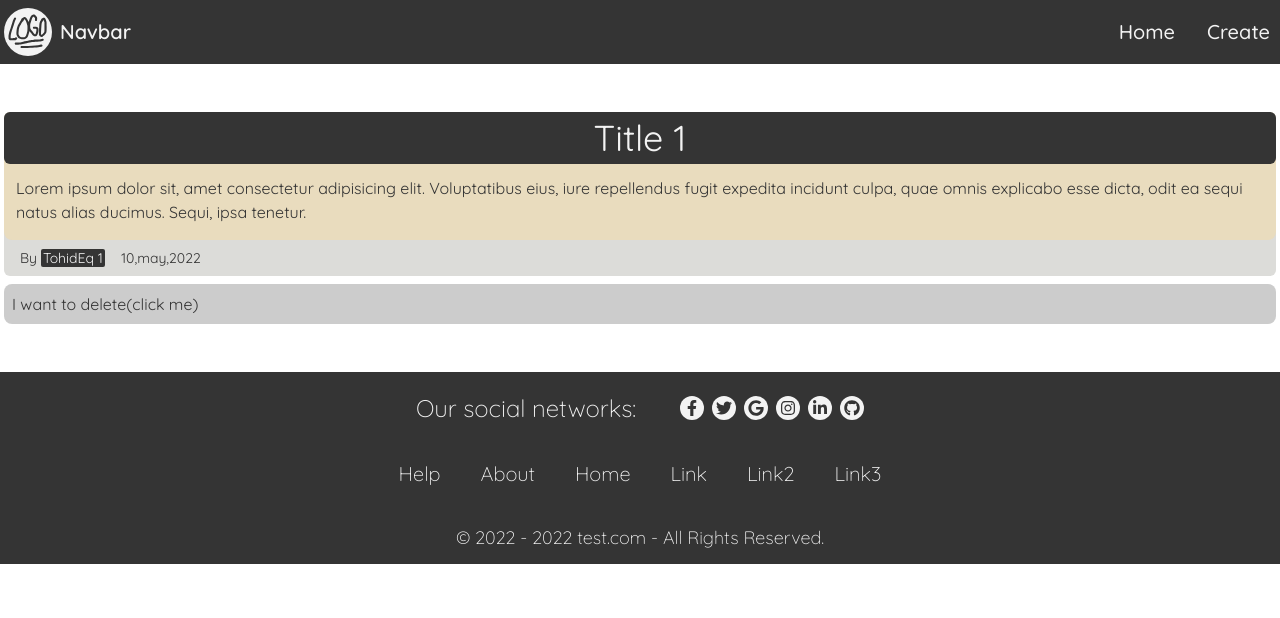
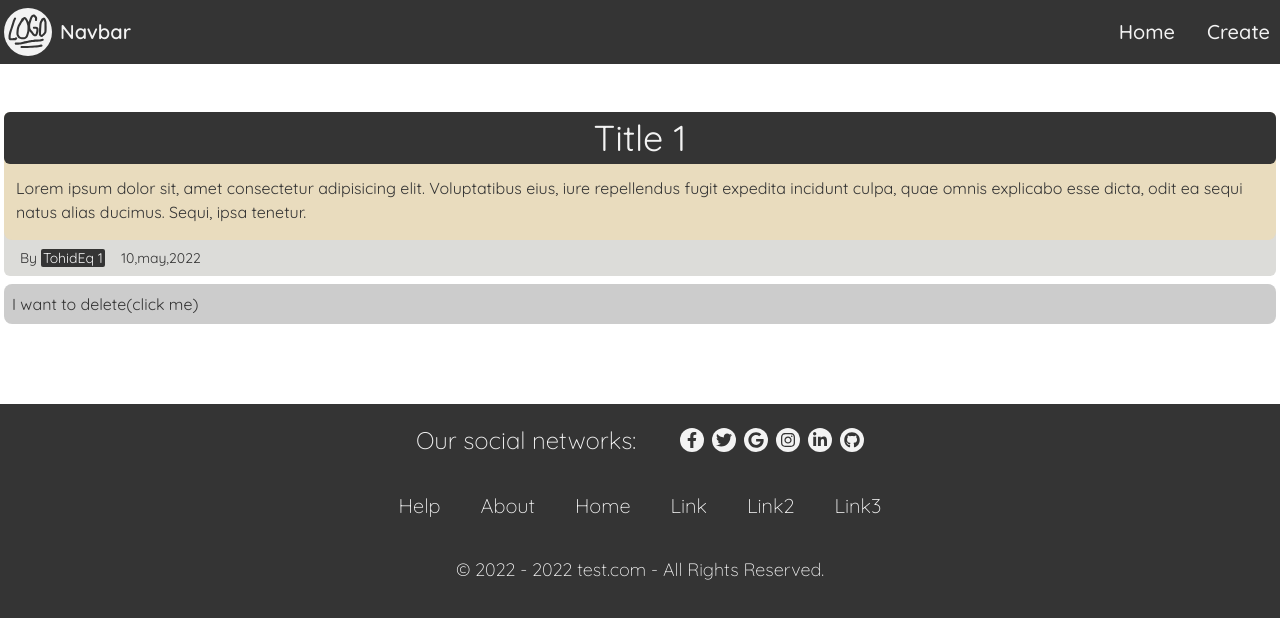
Before and after one commit to TohidEq/simple-blog, a React (Create React App) app: page /blogs/0 in a window 1280 px wide. Shown: the top 618 px of the page. Built offline with nearby package versions, Linux system fonts and the light colour scheme.

Commit message:
Sticky footer to bottom

```diff
--- a/src/css/base/_page.css
+++ b/src/css/base/_page.css
@@ -1,4 +1,17 @@
-@import url('https://fonts.googleapis.com/css2?family=Quicksand:wght@300;400;500;600;700&display=swap');
-*{
-    font-family: 'Quicksand', sans-serif;
+@import url("https://fonts.googleapis.com/css2?family=Quicksand:wght@300;400;500;600;700&display=swap");
+* {
+  font-family: "Quicksand", sans-serif;
 }
+
+/* sticky footer(to bottom) */
+body {
+  @apply h-screen;
+}
+#root {
+  @apply h-screen;
+}
+.App {
+  height: 100%;
+  display: grid;
+  grid-template-rows: auto 1fr auto;
+}
--- a/src/css/index.css
+++ b/src/css/index.css
@@ -1,4 +1,4 @@
-@import url('https://fonts.googleapis.com/css2?family=Quicksand:wght@300;400;500;600;700&display=swap');
+@import url("https://fonts.googleapis.com/css2?family=Quicksand:wght@300;400;500;600;700&display=swap");
 
 /*
 ! tailwindcss v3.1.8 | MIT License | https://tailwindcss.com
@@ -544,6 +544,10 @@ video {
   padding-top: 7rem;
 }
 
+.filter{
+  filter: var(--tw-blur) var(--tw-brightness) var(--tw-contrast) var(--tw-grayscale) var(--tw-hue-rotate) var(--tw-invert) var(--tw-saturate) var(--tw-sepia) var(--tw-drop-shadow);
+}
+
 .group:hover .group-hover\:translate-x-0{
   --tw-translate-x: 0px;
   transform: translate(var(--tw-translate-x), var(--tw-translate-y)) rotate(var(--tw-rotate)) skewX(var(--tw-skew-x)) skewY(var(--tw-skew-y)) scaleX(var(--tw-scale-x)) scaleY(var(--tw-scale-y));
@@ -553,8 +557,24 @@ video {
   opacity: 1;
 }
 
-*{
-  font-family: 'Quicksand', sans-serif;
+* {
+  font-family: "Quicksand", sans-serif;
+}
+
+/* sticky footer(to bottom) */
+
+body{
+  height: 100vh;
+}
+
+#root{
+  height: 100vh;
+}
+
+.App {
+  height: 100%;
+  display: grid;
+  grid-template-rows: auto 1fr auto;
 }
 
 .navbar{
```
